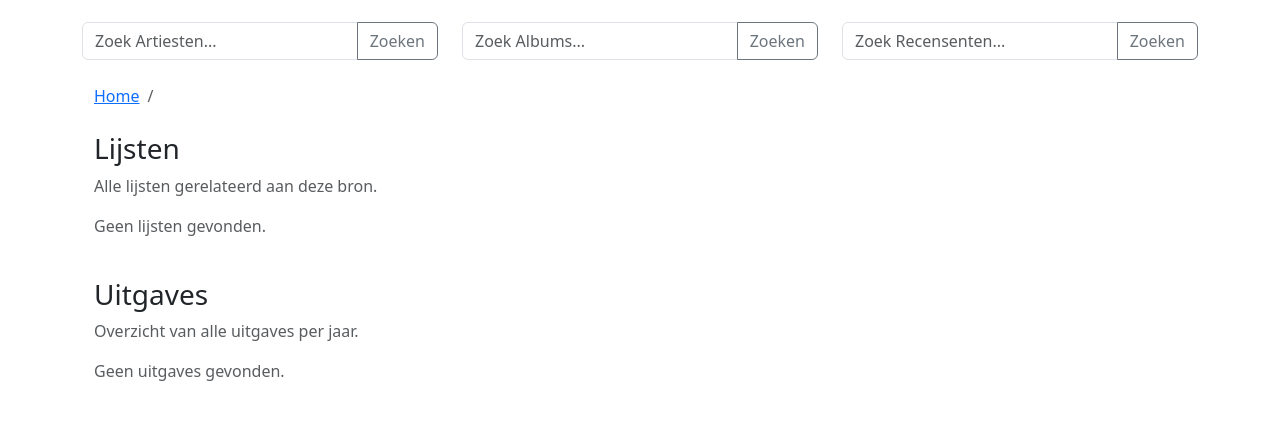
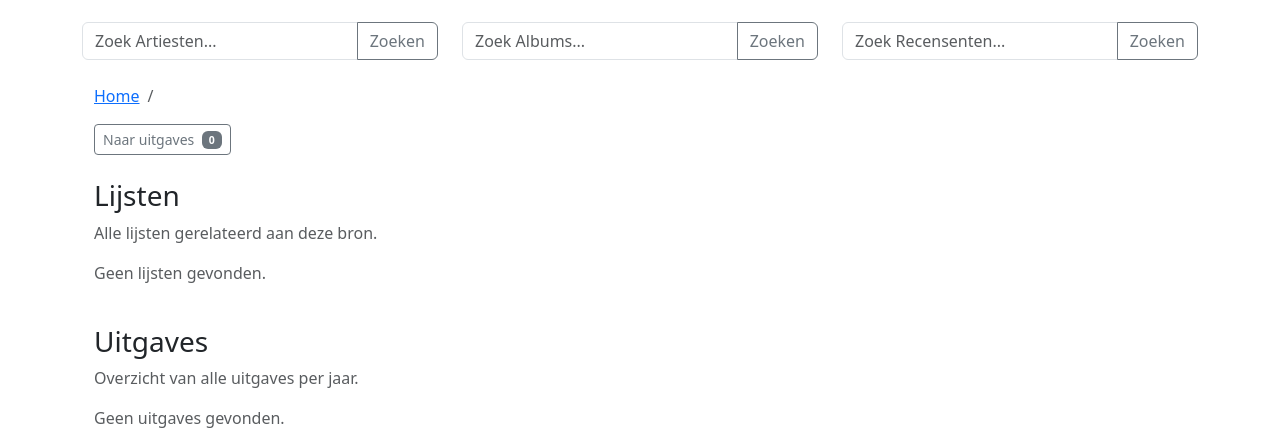
Before and after one commit to roelvanduijnhoven/muzieklijstjes-vibe, a Symfony app: template templates/magazine/show.html.twig in a window 1280 px wide. Shown: the part 74-502 px from the top of the page. Run offline with Twig, Linux system fonts and the light colour scheme; the template is opened without the code that fills it, so the values that code supplies are empty; some libraries are stand-ins or nearby versions.

Commit message:
Add button to navigate to magazine issues in show template: Included a new button in the magazine show view that links to the issues section, displaying the count of available issues for improved user navigation.

```diff
--- a/templates/magazine/show.html.twig
+++ b/templates/magazine/show.html.twig
@@ -11,6 +11,12 @@
     </nav>
 
     <h1>{{ magazine.name }}</h1>
+
+    <p class="mb-4">
+        <a href="#issues" class="btn btn-sm btn-outline-secondary">
+            Naar uitgaves <span class="badge bg-secondary text-white ms-1">{{ magazine.issues|length }}</span>
+        </a>
+    </p>
 
     <div class="row mt-4" id="lists">
         <div class="col-12">
```
